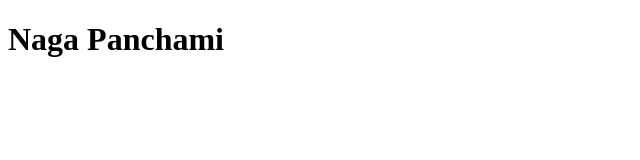
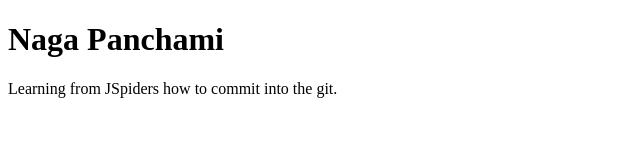
Before and after one commit to jalibkenz/flipkart, a plain HTML site: page index.html in a window 1280 px wide. Shown: the whole page, without its empty margins (0-640 px from the left). Drawn offline with Linux system fonts and the light colour scheme.

Commit message:
Added para line

```diff
--- a/index.html
+++ b/index.html
@@ -7,5 +7,6 @@
 </head>
 <body>
     <h1>Naga Panchami</h1>
+    <p>Learning from JSpiders how to commit into the git.</p>
 </body>
 </html>
```
